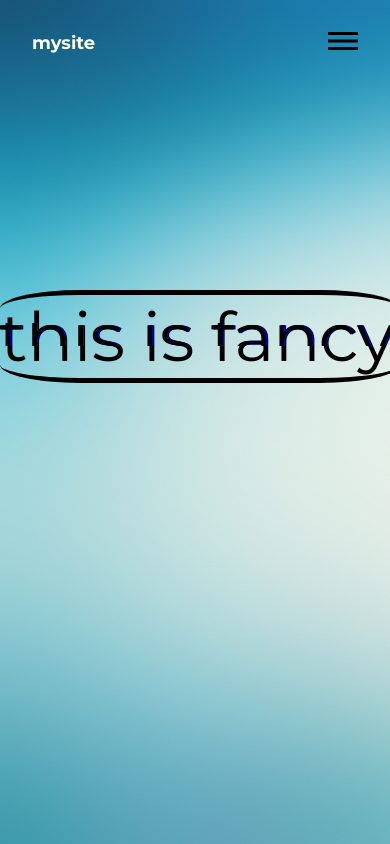
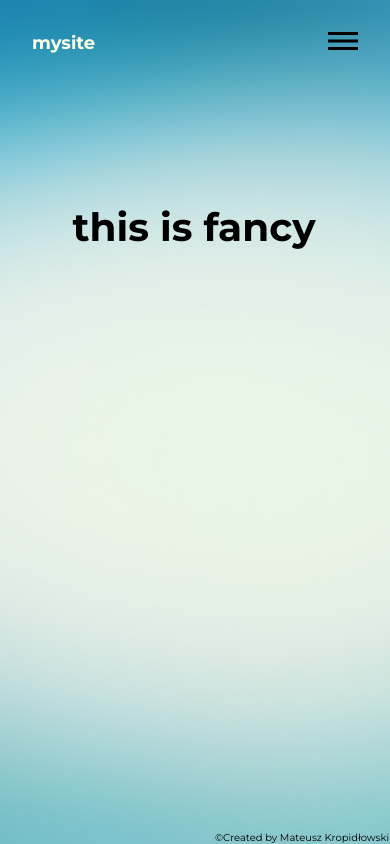
Before and after one commit to Wordikk/mega-menu-template, a plain HTML site: page index.html in a window 390 px wide. Drawn offline with Linux system fonts and the light colour scheme.

Commit message:
added phone responsive

```diff
--- a/css/main.scss
+++ b/css/main.scss
@@ -1,11 +1,20 @@
 @import url('https://fonts.googleapis.com/css?family=Montserrat:400,700');
 
+$phone: 840px;
+
+@mixin phone {
+    @media (max-width:#{$phone} ){
+        @content;
+    }
+
+}
 body, html {
     font-family: 'Montserrat';
     margin: 0;
 
     a {
         text-decoration: none;
+        cursor: default;
     }
 }
 
@@ -14,6 +23,10 @@ body {
     background-repeat: no-repeat;
     background-size: cover;
     background-attachment: fixed;
+
+    @include phone {
+        background-position: center;
+    }
 }
 
 header {
@@ -43,7 +56,20 @@ section {
         text-align: center;
     }
 }
+footer {
+    position: absolute;
+    display: block;
+    width: 244px;
+    font-size: 14px;
+    margin: 0 auto;
+    bottom: 0;
+    right: 0;
 
+    @include phone {
+        width: 175px;
+        font-size: 10px;
+    }
+}
 nav {
     z-index: 100;
     position: absolute;
@@ -84,7 +110,19 @@ nav {
 
         li {
             opacity: 0;
+
+            @include phone {
+                margin-bottom: 4em;
+
+            }
+
         }
+        @include phone {
+            display: block;
+            text-align: center;
+            margin: 5em auto 0 auto;
+        }
+
     }
 }
 
@@ -151,13 +189,20 @@ nav {
 
 .glitch{
   color:black;
-  font-size:68px;
+  font-size:63px;
   position:relative;
+  font-weight: bold;
   width:400px;
   margin:3em auto;
   border-radius: 20%;
-  border-top: 5px solid #000;
-  border-bottom: 5px solid #000;
+
+
+  @include phone {
+      border: none;
+      font-size: 39px;
+      width: 245px;
+      font-weight: 600;
+  }
 }
 @keyframes noise-anim{
   $steps:20;
@@ -178,6 +223,9 @@ nav {
   overflow:hidden;
   clip:rect(0,900px,0,0);
   animation:noise-anim 2s infinite linear alternate-reverse;
+  @include phone {
+
+  }
 }
 
 @keyframes noise-anim-2{
@@ -199,4 +247,7 @@ nav {
   overflow:hidden;
   clip:rect(0,900px,0,0);
   animation:noise-anim-2 3s infinite linear alternate-reverse;
+  @include phone {
+
+  }
 }
--- a/index.html
+++ b/index.html
@@ -41,6 +41,9 @@
     <div class="glitch" data-text="this is fancy">
         this is fancy
     </div>
+    <footer>
+       &copy;Created by Mateusz Kropidłowski
+    </footer>
     <script>
         var overlay = document.getElementById('overlay');
         var closeMenu = document.getElementById('close-menu');
```
Also changed, not shown: css/main.css, 1 other file.
